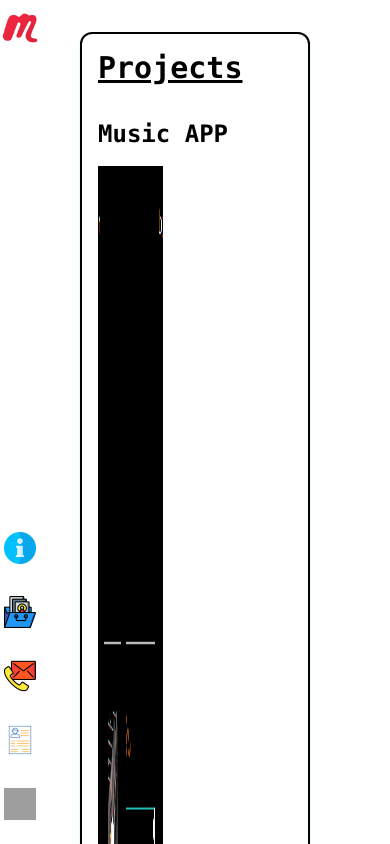
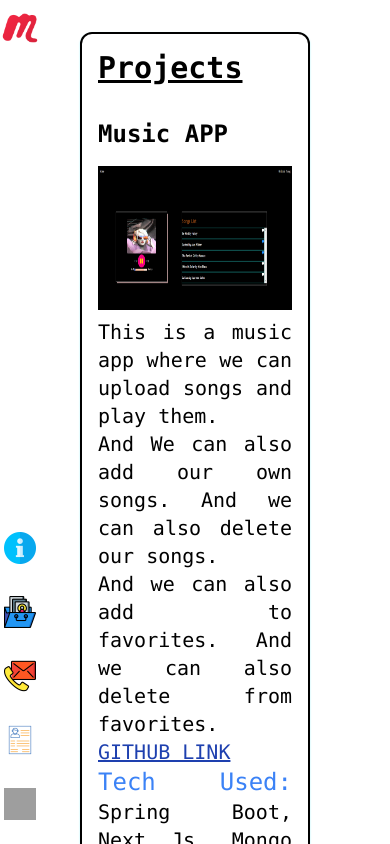
Before and after one commit to Mukulphougat/Portfolio, a React (Create React App) app: page /projects in a window 390 px wide. Shown: the top 844 px of the page. Built offline with nearby package versions, Linux system fonts and the light colour scheme; grey boxes are pictures that could not be loaded.

Commit message:
first commit

```diff
--- a/src/Pages/Projects.js
+++ b/src/Pages/Projects.js
@@ -8,9 +8,9 @@ export default function Projects(){
                 <motion.div initial={{x: -750, overflow: "hidden"}} animate={{x: 0}} transition={{delay: .8}} className={"flex-col align-middle p-4 w-full"}>
                     <div className={"flex-col w-full"}>
                         <h1 className={"font-mono dark:text-green-500 font-bold text-2xl w-full"}>Music APP</h1>
-                        <div className={"flex my-4 w-full"}>
-                            <img src={app1} className={"w-4/12 h-50"} alt={"Music APP"} />
-                            <motion.div initial={{x: -1950, overflow: "hidden"}} animate={{x: 0}} transition={{delay: .8}} className={"text-xl mx-20 dark:text-green-400 font-mono"}>
+                        <div className={"flex flex-col sm:flex-row my-4 w-full"}>
+                            <img src={app1} className={"sm:w-4/12 sm:h-64 w-full h-36"} alt={"Music APP"} />
+                            <motion.div initial={{x: -1950, overflow: "hidden"}} animate={{x: 0}} transition={{delay: .8}} className={"text-xl sm:mx-20 my-2 w-full text-justify dark:text-green-400 font-mono"}>
                                 This is a music app where we can upload songs and play them.<br/>
                                 And We can also add our own songs. And we can also delete our songs.<br/>
                                 And we can also add to favorites. And we can also delete from favorites.<br/>
```
